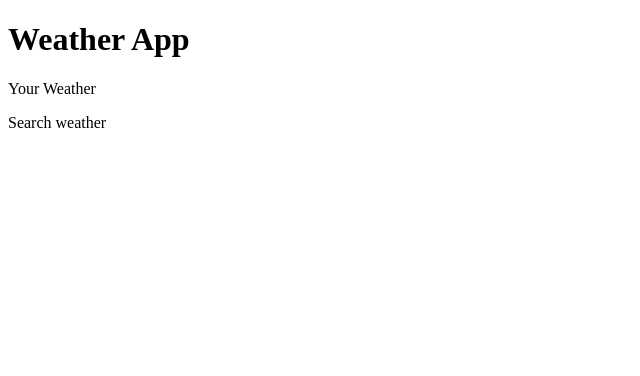
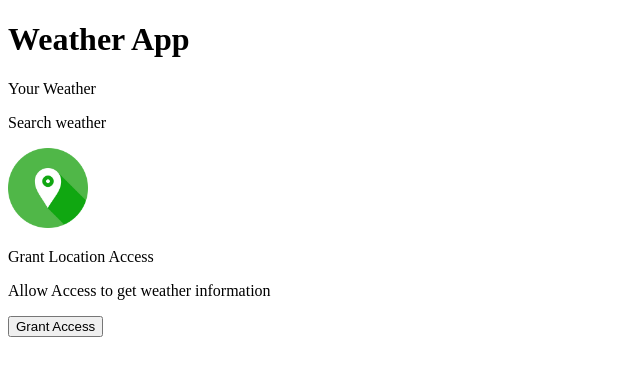
Before and after one commit to 0x1zen/weather-app, a plain HTML site: page index.html in a window 1280 px wide. Shown: the whole page, without its empty margins (0-640 px from the left). Drawn offline with Linux system fonts and the light colour scheme.

Commit message:
created html content for grant access page

```diff
--- a/index.html
+++ b/index.html
@@ -14,6 +14,15 @@
         <p class="tab" data-searchWeather>Search weather </p>
 
     </div>
+    <div class="weather-container">
+        <!-- Grant location container -->
+        <div class="grant-location-container">
+            <img src="./assets/location.png" width="80" height="80" alt="">
+            <p>Grant Location Access</p>
+            <p>Allow Access to get weather information</p>
+            <button class="btn" data-grantButton>Grant Access</button>
+        </div>
+    </div>
    </div>
 </body>
 </html>
```
